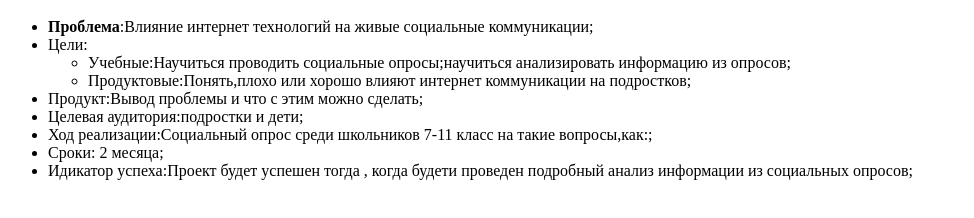
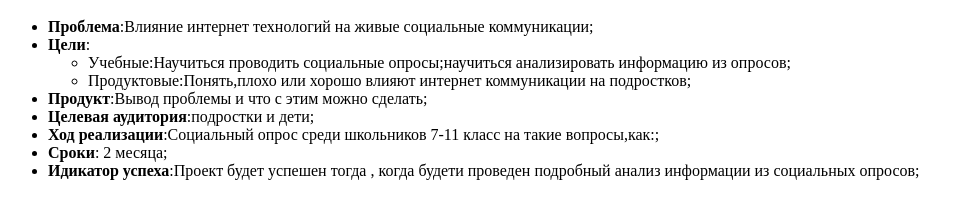
Before and after one commit to dashazlol/dashazlol, a plain HTML site: page index.html in a window 1280 px wide. Shown: the part 48-266 px from the top of the page, without its empty margins (0-974 px from the left). Drawn offline with Linux system fonts and the light colour scheme.

Commit message:
Update index.html

```diff
--- a/index.html
+++ b/index.html
@@ -1,14 +1,14 @@
 <h1>ПАСПОРТ ПРОЕКТА</h1>
 <ul>
 <li><b>Проблема</b>:Влияние интернет технологий на живые социальные коммуникации;</li>
-    <li>Цели:<ul>
+    <li><b>Цели</b>:<ul>
         <li>Учебные:Научиться проводить социальные опросы;научиться анализировать информацию из опросов;</li>
         <li>Продуктовые:Понять,плохо или хорошо влияют интернет коммуникации на подростков;</li></ul></li>
-    <li>Продукт:Вывод проблемы и что с этим можно сделать;</li>
-    <li>Целевая аудитория:подростки и дети;</li>
-    <li>Ход реализации:Социальный опрос среди школьников 7-11 класс на такие вопросы,как:;</li>
-    <li>Сроки: 2 месяца;</li>
-     <li>Идикатор успеха:Проект будет успешен тогда , когда будети проведен подробный анализ информации из социальных опросов;</li>
+    <li><b>Продукт</b>:Вывод проблемы и что с этим можно сделать;</li>
+    <li><b>Целевая аудитория</b>:подростки и дети;</li>
+    <li><b>Ход реализации</b>:Социальный опрос среди школьников 7-11 класс на такие вопросы,как:;</li>
+    <li><b>Сроки</b>: 2 месяца;</li>
+     <li><b>Идикатор успеха</b>:Проект будет успешен тогда , когда будети проведен подробный анализ информации из социальных опросов;</li>
 
 
 
```
